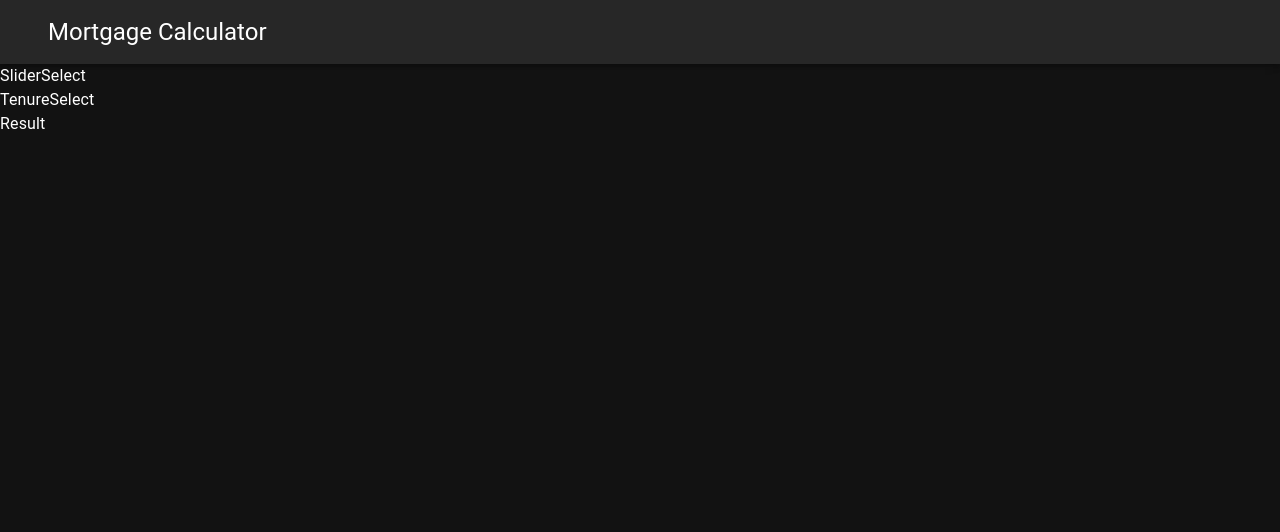
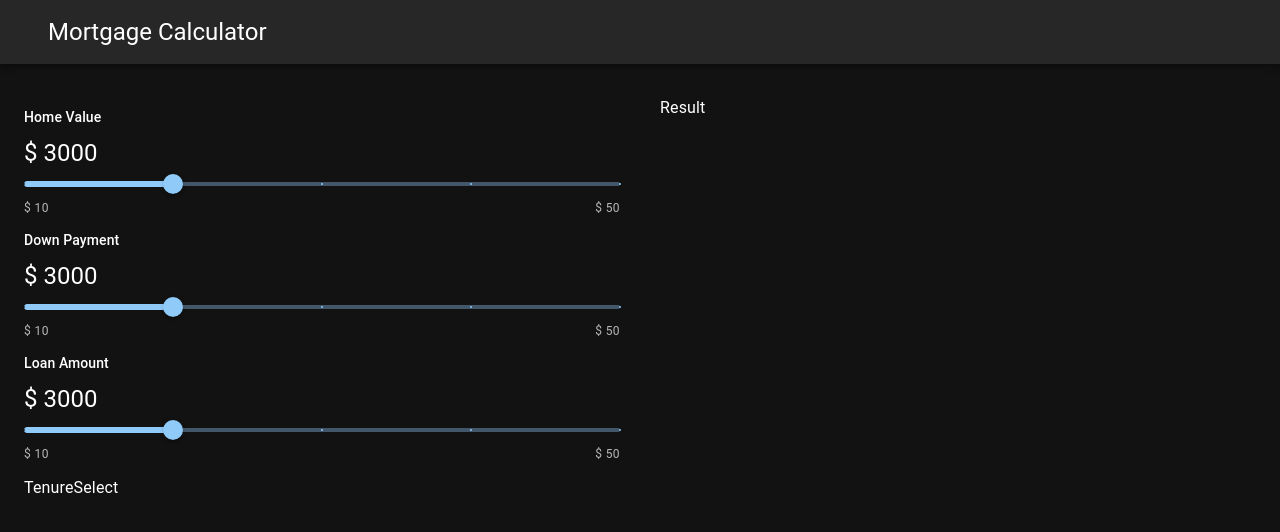
Before and after one commit to manankanodia/react-mortgage-calculator, a React (Create React App) app: page / in a window 1280 px wide. Shown: the top 532 px of the page. Built offline with nearby package versions, Linux system fonts and the light colour scheme.

Commit message:
Added Sliders without state and hooks

```diff
--- a/src/App.js
+++ b/src/App.js
@@ -2,14 +2,24 @@ import Navbar from "./components/Navbar";
 import SliderSelect from "./components/SliderSelect";
 import TenureSelect from "./components/TenureSelect";
 import Result from "./components/Result";
+import {Container, Grid} from "@mui/material";
 
 function App() {
     return (
         <div className="App">
             <Navbar/>
-            <SliderSelect/>
-            <TenureSelect/>
-            <Result/>
+            <Container maxWidth={'xl'} sx={{marginTop: 4}}>
+                <Grid container spacing={5}>
+                    <Grid item xs={12} md={6}>
+                        <SliderSelect/>
+                        <TenureSelect/>
+
+                    </Grid>
+                    <Grid item xs={12} md={6}>
+                        <Result/>
+                    </Grid>
+                </Grid>
+            </Container>
         </div>
     );
 }
--- a/src/components/SliderSelect.js
+++ b/src/components/SliderSelect.js
@@ -1,8 +1,13 @@
 import React from "react";
+import SliderComponent from "./common/SliderComponent";
 
 const SliderSelect = () => {
     return (
-        <div>SliderSelect</div>
+        <>
+            <SliderComponent label="Home Value" min={10} max={50} defaultValue={20} step={10} onChange={(e, value)=>console.log(value)} unit='$' amount='3000'></SliderComponent>
+            <SliderComponent label="Down Payment" min={10} max={50} defaultValue={20} step={10} onChange={(e, value)=>console.log(value)} unit='$' amount='3000'></SliderComponent>
+            <SliderComponent label="Loan Amount" min={10} max={50} defaultValue={20} step={10} onChange={(e, value)=>console.log(value)} unit='$' amount='3000'></SliderComponent>
+        </>
     )
 }
 
--- a/src/components/common/SliderComponent.js
+++ b/src/components/common/SliderComponent.js
@@ -1,8 +1,32 @@
 import React from "react";
+import Slider from '@mui/material/Slider';
+import Typography from "@mui/material/Typography";
+import {Stack} from "@mui/material";
 
-const SliderComponent = () => {
+
+const SliderComponent = ({min, max, defaultValue, step, onChange, value, label, unit, amount}) => {
     return (
-        <div>SliderComponent</div>
+        <Stack my={1.4}>
+            <Stack gap={1}>
+                <Typography variant="subtitle2">{label}</Typography>
+                <Typography variant="h5">{unit} {amount}</Typography>
+            </Stack>
+            <Slider
+                min={min}
+                max={max}
+                defaultValue={defaultValue}
+                step={step}
+                marks
+                aria-label="Default"
+                valueLabelDisplay="auto"
+                onChange={onChange}
+                value={value}
+            />
+            <Stack justifyContent="space-between" direction="row">
+                <Typography variant='caption' color='text.secondary'>{unit} {min}</Typography>
+                <Typography variant='caption' color='text.secondary'>{unit} {max}</Typography>
+            </Stack>
+        </Stack>
     )
 }
 
```
